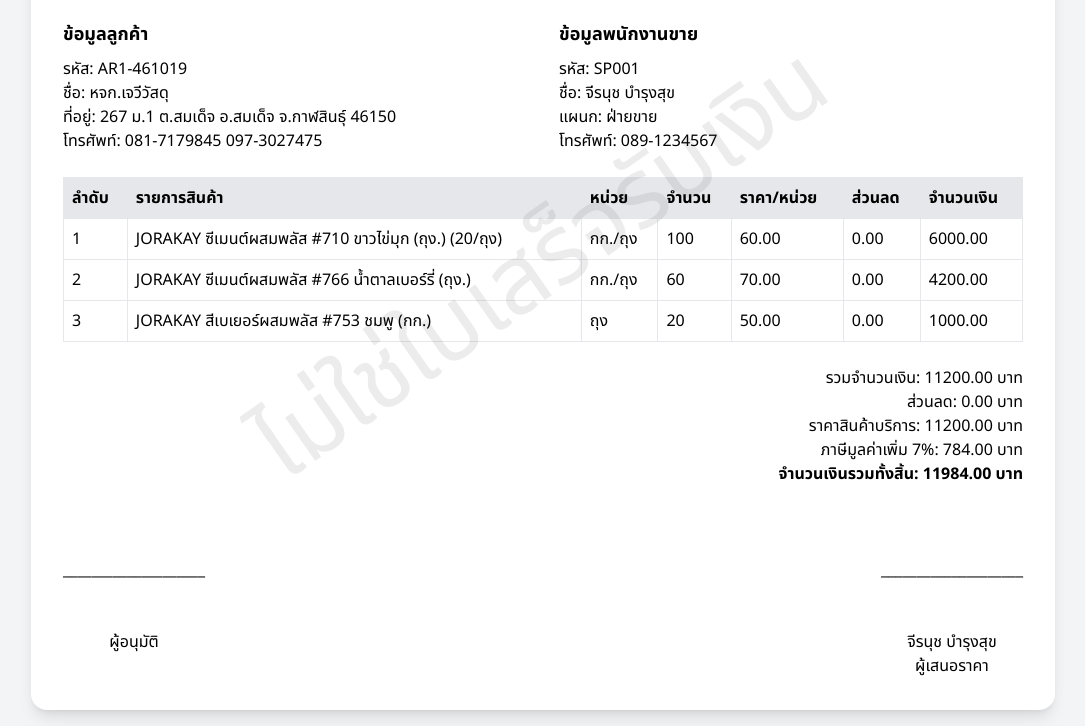
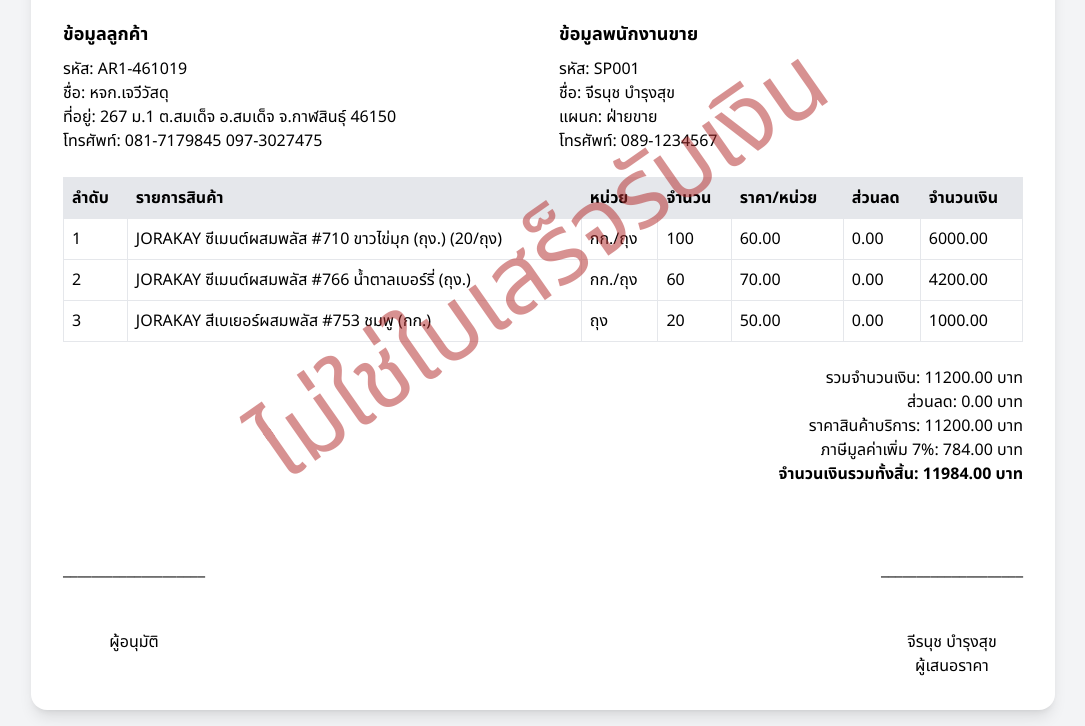
Before and after one commit to bosongpol/drhsystem, a plain HTML site: page complete-quotation-with-constrained-watermark.html in a window 1280 px wide. Shown: the part 147-873 px from the top of the page, without its empty margins (97-1182 px from the left). Drawn offline with nearby package versions, Linux system fonts and the light colour scheme.

Commit message:
color red

```diff
--- a/complete-quotation-with-constrained-watermark.html
+++ b/complete-quotation-with-constrained-watermark.html
@@ -17,7 +17,7 @@
             left: 50%;
             transform: translate(-50%, -50%) rotate(-35deg);
             font-size: 6rem;
-            color: rgba(70, 70, 70, 0.1);
+            color: rgba(178, 44, 44, 0.521);
             white-space: nowrap;
             pointer-events: none;
             z-index: 1;
```
